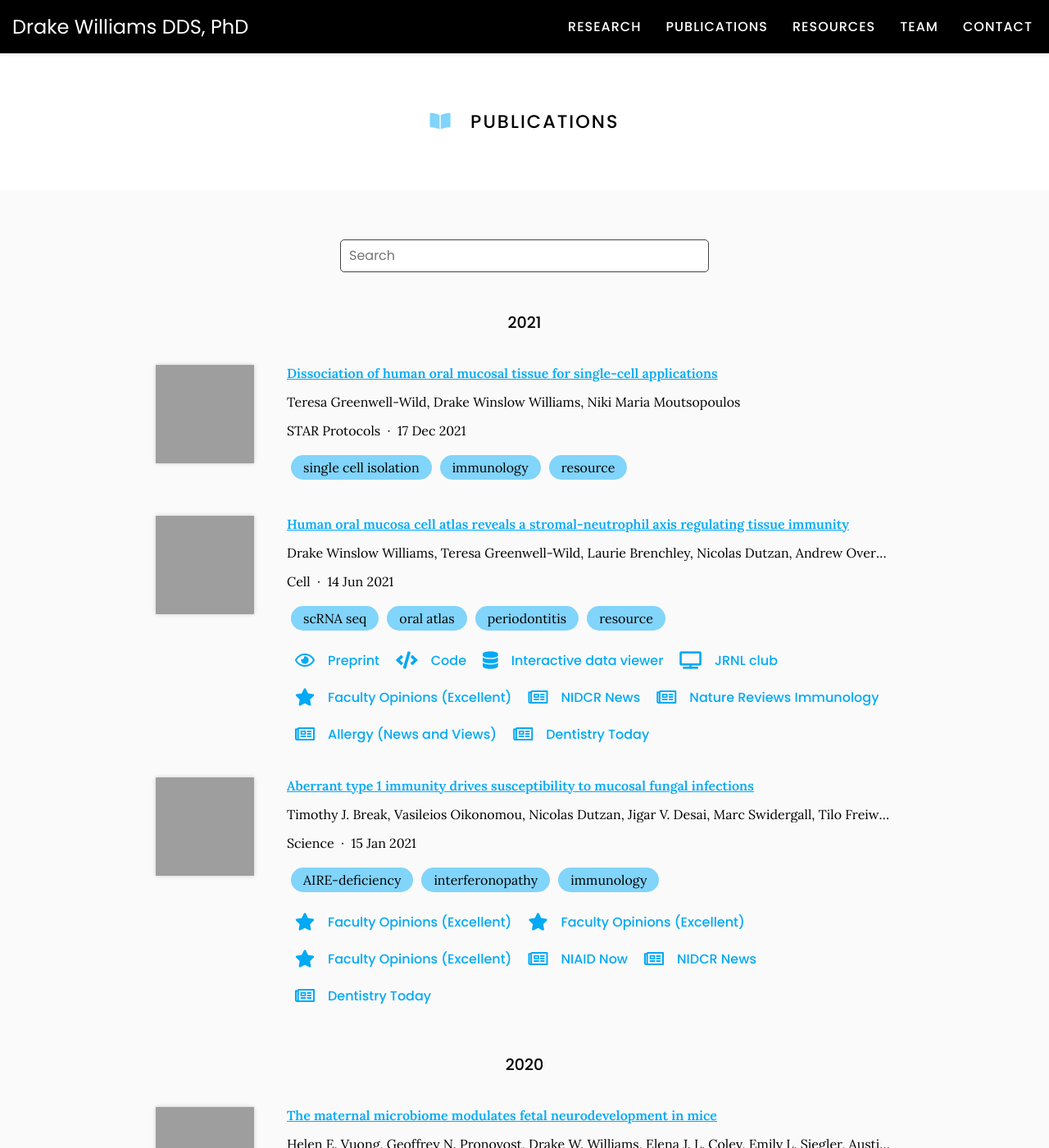
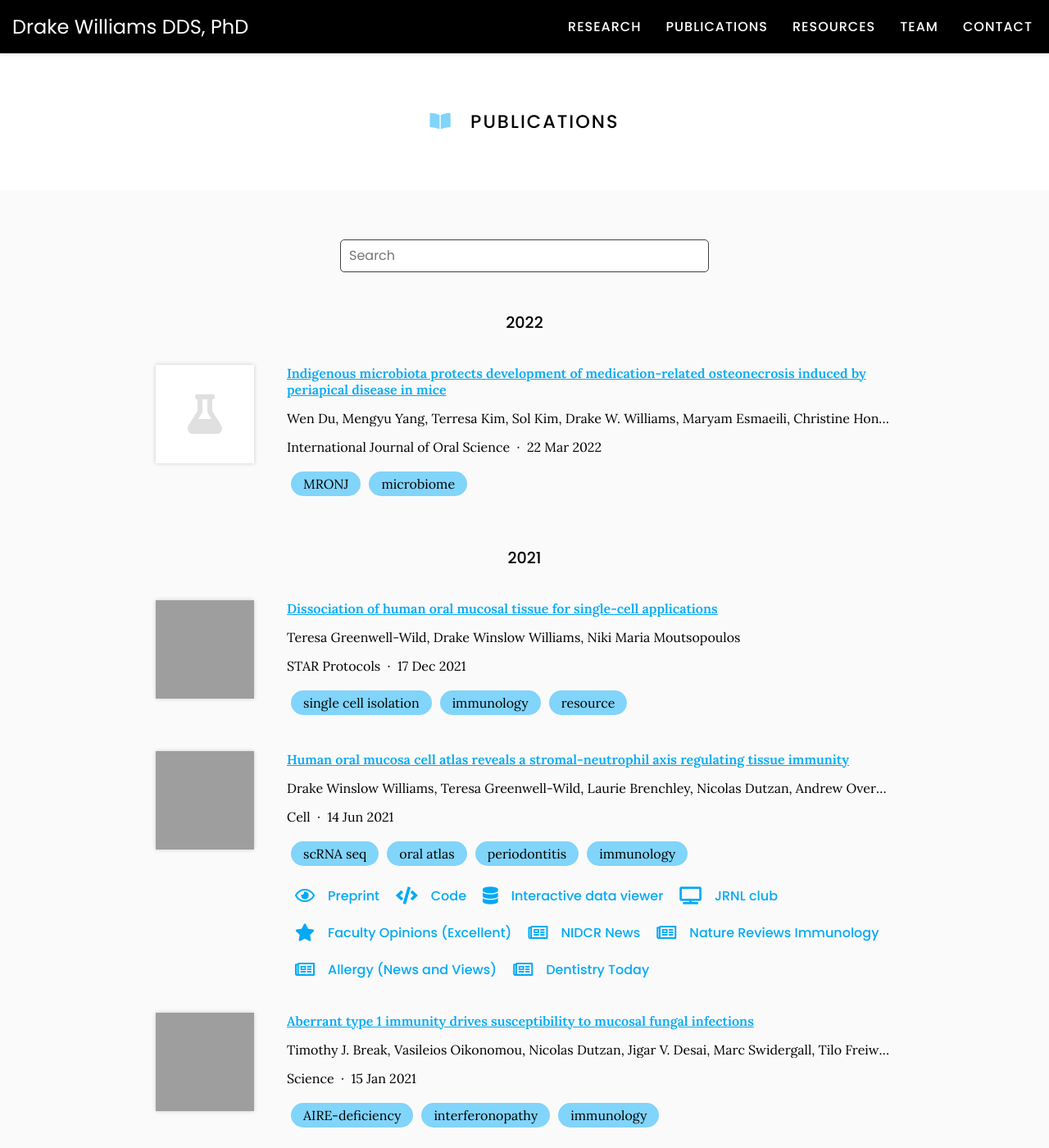
Before and after one commit to williamsdrake/williamsdrake.github.io, a Jekyll site: the page built from publications/index.md, in a window 1280 px wide and 1400 px high. Shown: the whole window at 82% size. Built offline with Jekyll 4.4.1, drawn with Linux system fonts in a browser that asks for light colours; nearby versions of some CDN libraries; some of the changed text lies outside the part shown; grey boxes are pictures that could not be loaded.

Commit message:
Generate citations

```diff
--- a/_data/citations.yaml
+++ b/_data/citations.yaml
@@ -1,5 +1,26 @@
 # GENERATED AUTOMATICALLY, DO NOT EDIT
 
+- id: doi:10.1038/s41368-022-00166-4
+  title: Indigenous microbiota protects development of medication-related osteonecrosis
+    induced by periapical disease in mice
+  authors:
+  - Wen Du
+  - Mengyu Yang
+  - Terresa Kim
+  - Sol Kim
+  - Drake W. Williams
+  - Maryam Esmaeili
+  - Christine Hong
+  - Ki-Hyuk Shin
+  - Mo K. Kang
+  - No-Hee Park
+  - Reuben H. Kim
+  publisher: International Journal of Oral Science
+  date: '2022-03-22'
+  link: https://doi.org/gps8wq
+  tags:
+  - MRONJ
+  - microbiome
 - id: doi:10.1016/j.xpro.2021.100908
   title: Dissociation of human oral mucosal tissue for single-cell applications
   authors:
@@ -39,7 +60,7 @@
   - scRNA seq
   - oral atlas
   - periodontitis
-  - resource
+  - immunology
   extra-links:
   - type: preprint
     link: https://www.biorxiv.org/content/10.1101/2021.04.06.438702v1
@@ -159,9 +180,10 @@
   link: https://doi.org/gj29x8
   image: https://pbs.twimg.com/profile_images/1393206230152327170/QnzohDIu_400x400.jpg
   tags:
-  - maternal microbiome
-  - fetal neurodevelopment
-  - metabolites
+  - microbiome
+  - neurodevelopment
+  - metabolite
+  - maternal-fetal
   extra-links:
   - type: podcast
     link: https://www.microbe.tv/twin/twin-15/
```
